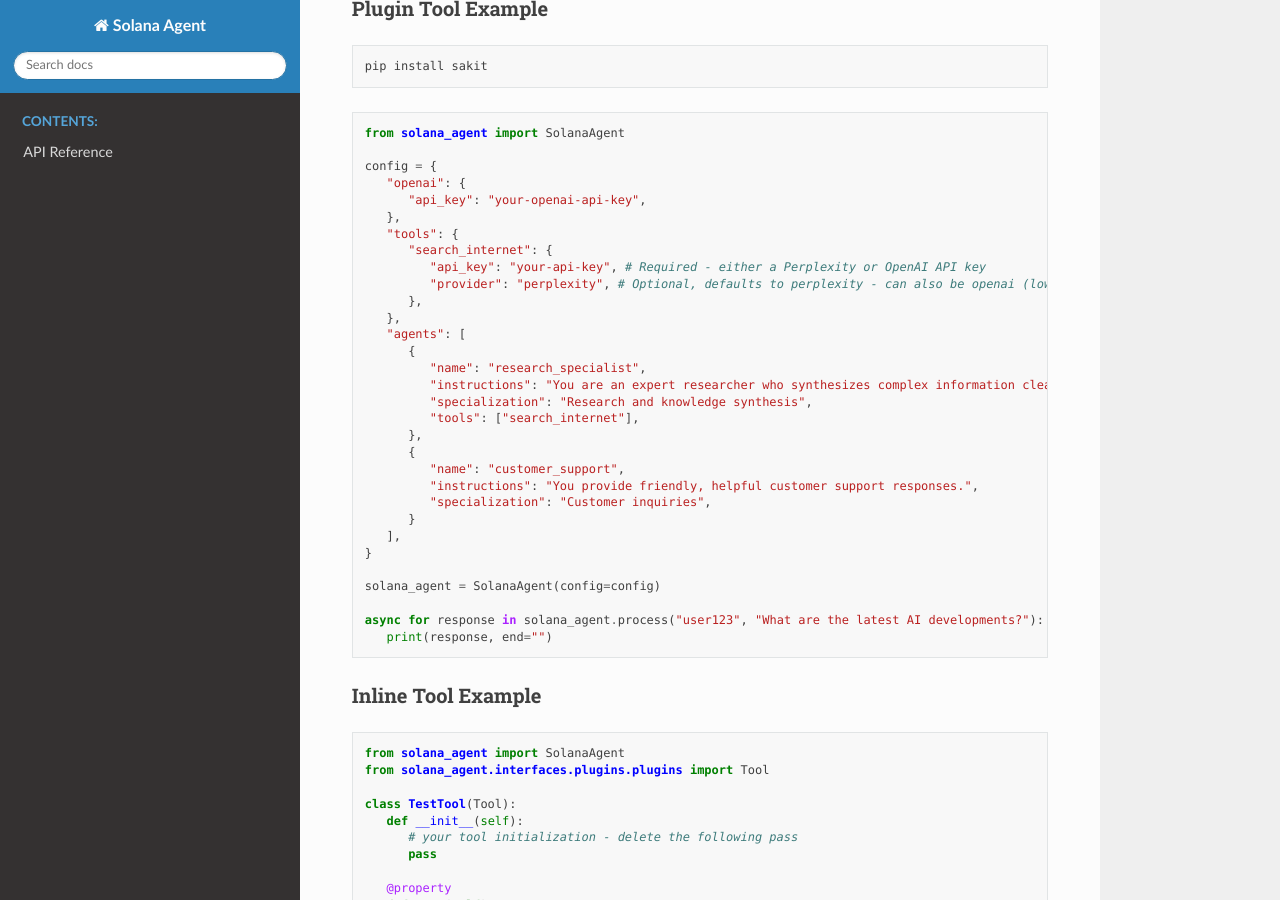
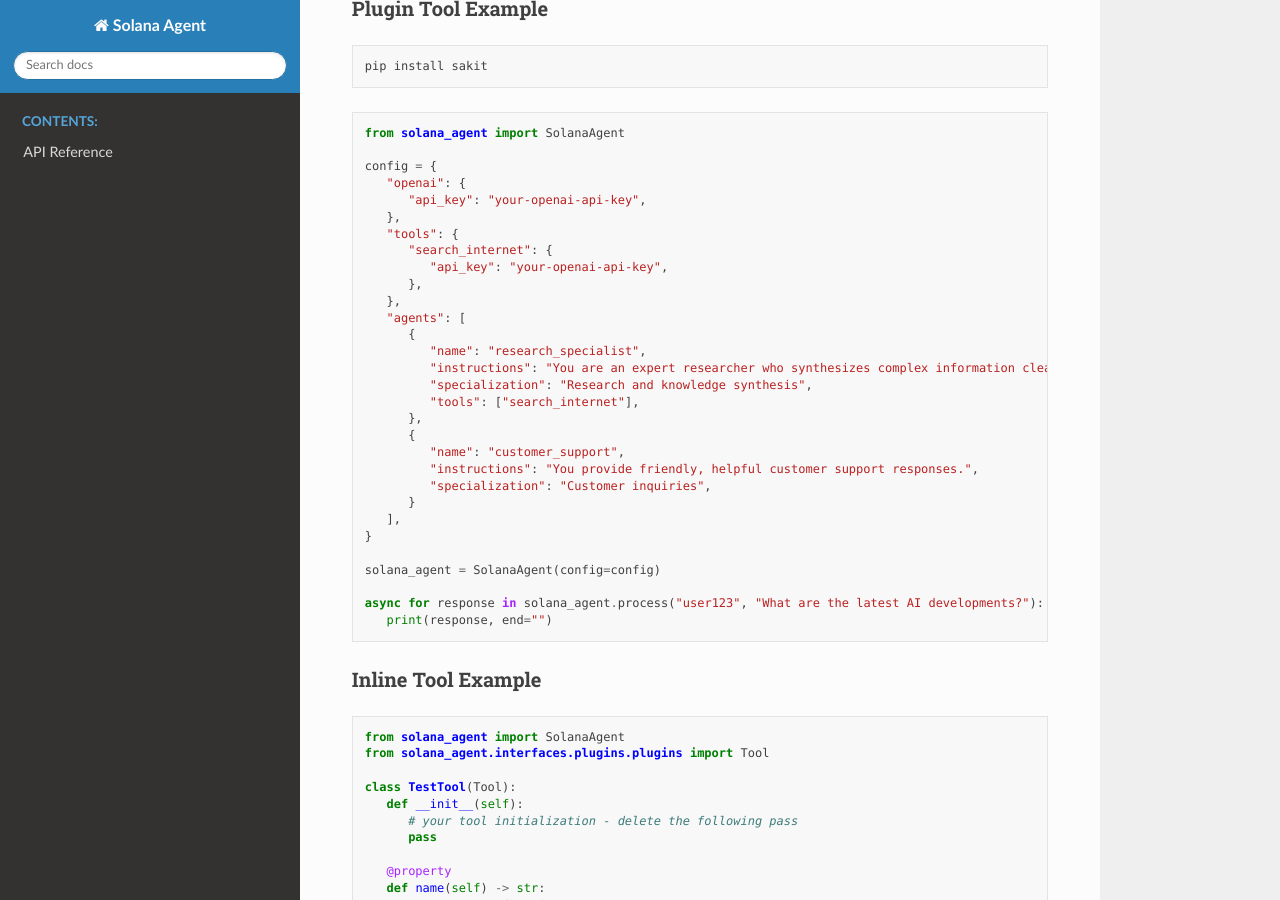
Before and after one commit to truemagic-coder/solana-agent, a Sphinx documentation site: the page built from docs/index.rst, in a window 1280 px wide and 900 px high, scrolled down 6130 px. Built offline with Sphinx 7.4.7 and the Read the Docs theme 3.1.0, drawn with Linux system fonts in a browser that asks for light colours.

```diff
--- a/docs/index.rst
+++ b/docs/index.rst
@@ -343,8 +343,7 @@ Plugin Tool Example
       },
       "tools": {
          "search_internet": {
-            "api_key": "your-api-key", # Required - either a Perplexity or OpenAI API key
-            "provider": "perplexity", # Optional, defaults to perplexity - can also be openai (lowercase)
+            "api_key": "your-openai-api-key",
          },
       },
       "agents": [
--- a/pyproject.toml
+++ b/pyproject.toml
@@ -1,6 +1,6 @@
 [tool.poetry]
 name = "solana-agent"
-version = "23.0.4"
+version = "23.0.5"
 description = "Agentic IQ"
 authors = ["Bevan Hunt <bevan@bevanhunt.com>"]
 license = "MIT"
```
Also changed, not shown: README.md (+1 -2 lines).
